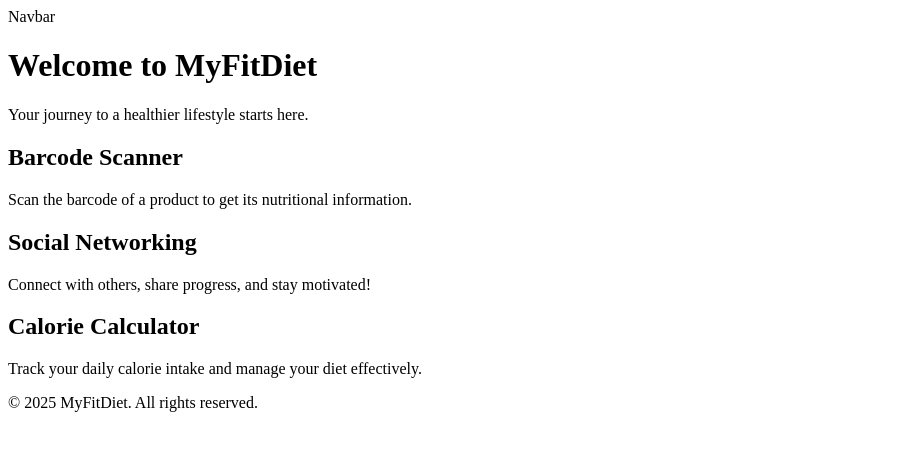
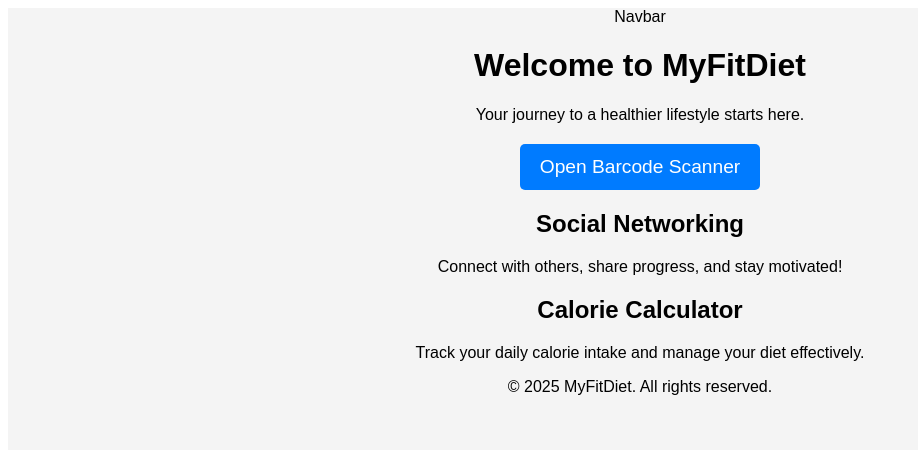
Before and after one commit to iiinkston/my-app, a React (Create React App) app: page / in a window 1280 px wide. Shown: the top 450 px of the page, without its empty margins (0-918 px from the left). Built offline with nearby package versions, Linux system fonts and the light colour scheme.

Commit message:
Updated Barcode Scanner UI, fixed camera frame issue

```diff
--- a/package.json
+++ b/package.json
@@ -3,8 +3,10 @@
   "version": "0.1.0",
   "private": true,
   "dependencies": {
+    "quagga": "^0.12.1",
     "react": "^18.2.0",
     "react-dom": "^18.2.0",
+    "react-router-dom": "^7.1.3",
     "react-scripts": "^5.0.1",
     "web-vitals": "^4.2.4"
   },
--- a/src/App.js
+++ b/src/App.js
@@ -1,17 +1,46 @@
-import React from 'react';
-import Navbar from './components/Navbar';
-import Home from './components/Home';
-import BarcodeScanner from './components/BarcodeScanner';
-import SNS from './components/SNS';
-import CalorieCal from './components/CalorieCal';
-import Footer from './components/Footer';
+import React, { useState } from "react";
+import Navbar from "./components/Navbar";
+import Home from "./components/Home";
+import BarcodeScanner from "./components/BarcodeScanner";
+import SNS from "./components/SNS";
+import CalorieCal from "./components/CalorieCal";
+import Footer from "./components/Footer";
+import "./index.css"; // Import global styles
 
 function App() {
+    const [showScanner, setShowScanner] = useState(false);
+    const [barcode, setBarcode] = useState("");
+
     return (
-        <div>
+        <div className="app-container">
             <Navbar />
             <Home />
-            <BarcodeScanner />
+
+            {/* Button to toggle Barcode Scanner */}
+            <div className="scanner-btn-container">
+                <button onClick={() => setShowScanner(true)} className="scanner-btn">
+                    Open Barcode Scanner
+                </button>
+            </div>
+
+            {/* Scanner Modal */}
+            {showScanner && (
+                <div className="scanner-modal">
+                    <div className="scanner-content">
+                        <button className="close-btn" onClick={() => setShowScanner(false)}>✖</button>
+                        <BarcodeScanner onScan={(code) => {
+                            setBarcode(code);
+                            setShowScanner(false);
+                        }} />
+                    </div>
+                </div>
+            )}
+
+            {/* Display scanned barcode */}
+            {barcode && (
+                <p className="scanned-result">Scanned Barcode: <strong>{barcode}</strong></p>
+            )}
+
             <SNS />
             <CalorieCal />
             <Footer />
--- /dev/null
+++ b/src/components/BarcodeScanner.css
@@ -0,0 +1,22 @@
+/* Center the video feed properly */
+.scanner-video-wrapper {
+    width: 100%;
+    max-width: 480px;
+    margin: 0 auto;
+    position: relative;
+    background: black;
+    border-radius: 10px;
+    overflow: hidden;
+    aspect-ratio: 16 / 9;
+    /* Ensures correct aspect ratio */
+}
+
+/* Ensure video matches parent container without black space */
+.scanner-video video {
+    width: 100%;
+    height: 100%;
+    object-fit: cover;
+    /* Removes black bars */
+    border: 2px solid blue;
+    display: block;
+}
--- a/src/components/BarcodeScanner.js
+++ b/src/components/BarcodeScanner.js
@@ -1,10 +1,56 @@
-import React from 'react';
+import React, { useEffect, useRef, useState } from "react";
+import Quagga from "quagga";
+import "./BarcodeScanner.css"; // Import the new CSS file
 
-const BarcodeScanner = () => {
+const BarcodeScanner = ({ onScan }) => {
+    const videoRef = useRef(null);
+    const [scannedCode, setScannedCode] = useState("");
+
+    useEffect(() => {
+        if (videoRef.current) {
+            Quagga.init(
+                {
+                    inputStream: {
+                        type: "LiveStream",
+                        constraints: {
+                            facingMode: "environment",
+                        },
+                        target: videoRef.current,
+                    },
+                    decoder: {
+                        readers: ["ean_reader", "code_128_reader", "upc_reader"],
+                    },
+                },
+                (err) => {
+                    if (err) {
+                        console.error("Quagga init error:", err);
+                        return;
+                    }
+                    Quagga.start();
+                }
+            );
+
+            Quagga.onDetected((data) => {
+                if (data.codeResult.code) {
+                    setScannedCode(data.codeResult.code);
+                    onScan && onScan(data.codeResult.code);
+                    Quagga.stop();
+                }
+            });
+        }
+
+        return () => {
+            Quagga.stop();
+        };
+    }, []);
+
     return (
-        <div>
+        <div className="scanner-container">
             <h2>Barcode Scanner</h2>
-            <p>Scan the barcode of a product to get its nutritional information.</p>
+            <div className="scanner-video-wrapper">
+                <div ref={videoRef} className="scanner-video"></div>
+            </div>
+            <p className="scanner-result">Scanned Code: <span>{scannedCode || "Waiting..."}</span></p>
         </div>
     );
 };
--- a/src/index.css
+++ b/src/index.css
@@ -0,0 +1,75 @@
+/* General Layout */
+.app-container {
+    font-family: Arial, sans-serif;
+    text-align: center;
+    background-color: #f4f4f4;
+    min-height: 100vh;
+    padding-bottom: 20px;
+}
+
+/* Scanner Button */
+.scanner-btn-container {
+    margin: 20px 0;
+}
+
+.scanner-btn {
+    padding: 12px 20px;
+    font-size: 1.2em;
+    color: white;
+    background-color: #007bff;
+    border: none;
+    border-radius: 5px;
+    cursor: pointer;
+}
+
+.scanner-btn:hover {
+    background-color: #0056b3;
+}
+
+/* Scanner Modal */
+.scanner-modal {
+    position: fixed;
+    top: 0;
+    left: 0;
+    width: 100%;
+    height: 100%;
+    background: rgba(0, 0, 0, 0.6);
+    display: flex;
+    align-items: center;
+    justify-content: center;
+}
+
+.scanner-content {
+    background: white;
+    padding: 20px;
+    border-radius: 10px;
+    position: relative;
+    width: 500px;
+    max-width: 95%;
+    text-align: center;
+}
+
+/* Close Button */
+.close-btn {
+    position: absolute;
+    top: 10px;
+    right: 10px;
+    background: red;
+    color: white;
+    border: none;
+    font-size: 1.2em;
+    cursor: pointer;
+    padding: 5px 10px;
+    border-radius: 50%;
+}
+
+.close-btn:hover {
+    background: darkred;
+}
+
+/* Scanned Result */
+.scanned-result {
+    font-size: 1.2em;
+    color: green;
+    margin: 20px 0;
+}
```
Also changed, not shown: 1 other file (tests, documents, lock files or other folders).
